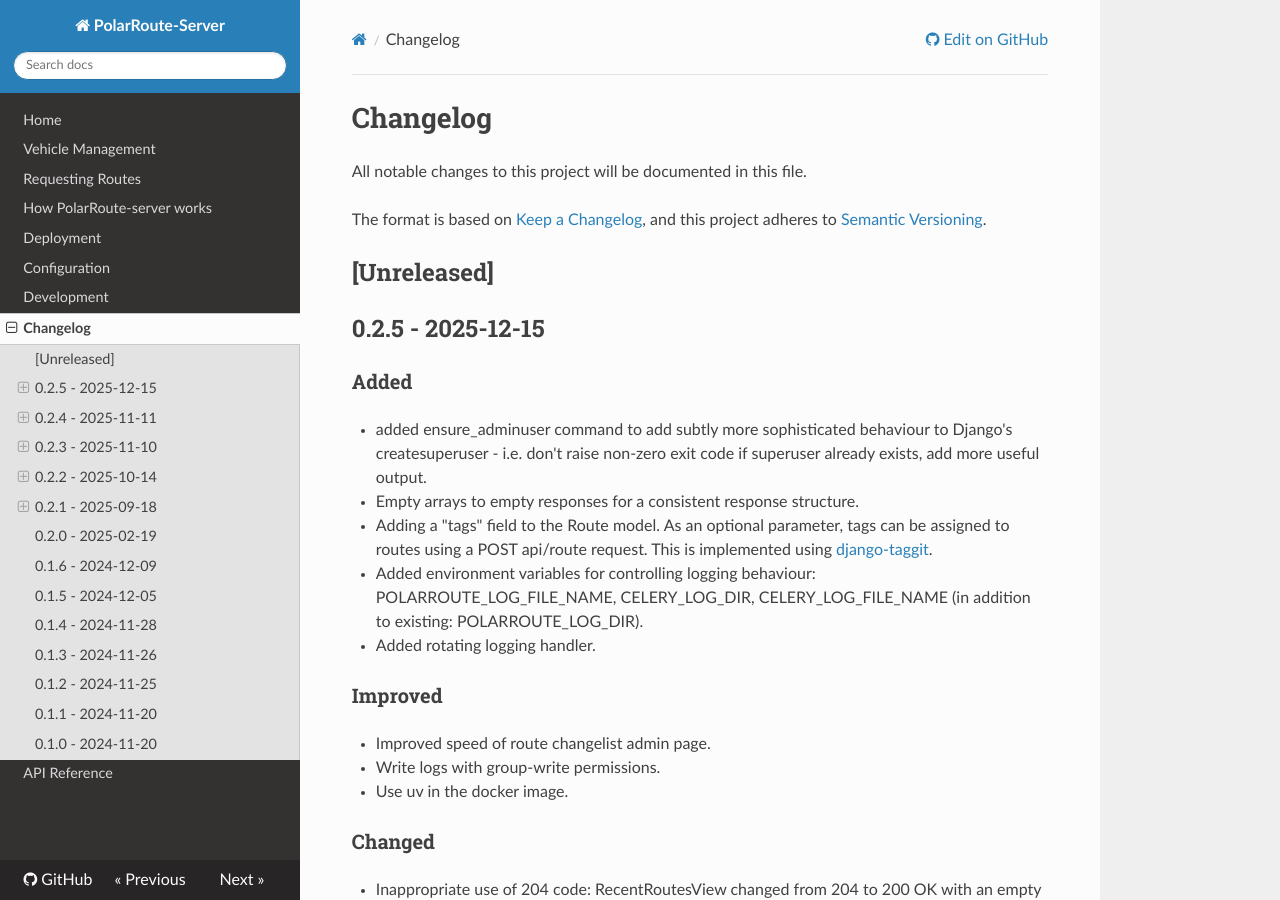
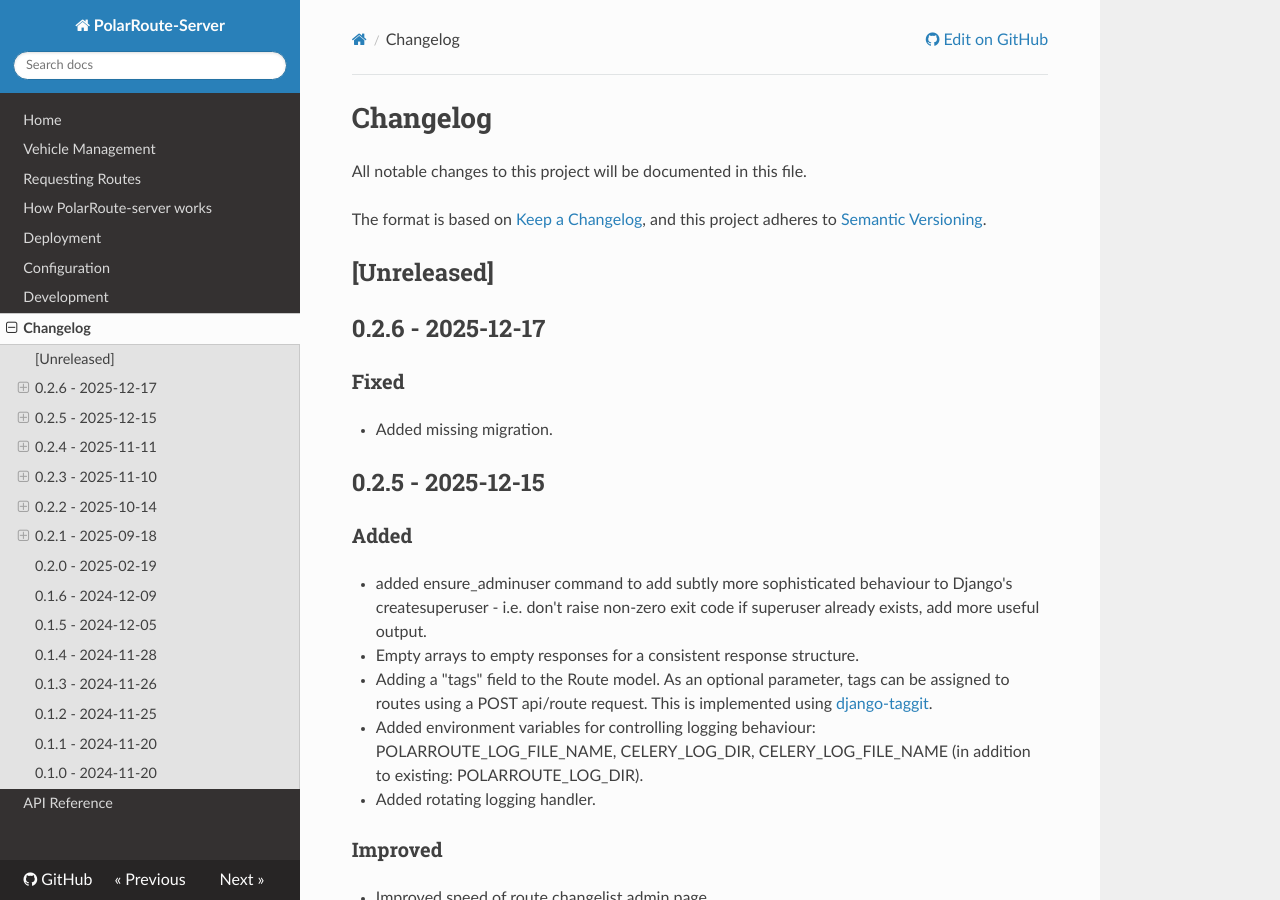
Before and after one commit to bas-amop/PolarRoute-server, an MkDocs documentation site: the page built from docs/changelog.md, in a window 1280 px wide and 900 px high. Built offline with MkDocs 1.6.1, drawn with Linux system fonts in a browser that asks for light colours; nearby versions of some CDN libraries.

Commit message:
release v0.2.6

```diff
--- a/CHANGELOG.md
+++ b/CHANGELOG.md
@@ -6,6 +6,12 @@
 and this project adheres to [Semantic Versioning](https://semver.org/spec/v2.0.0.html).
 
 ## [Unreleased]
+
+## 0.2.6 - 2025-12-17
+
+### Fixed
+- Added missing migration.
+
 
 ## 0.2.5 - 2025-12-15
 
--- a/docs/apischema.yml
+++ b/docs/apischema.yml
@@ -1,7 +1,7 @@
 openapi: 3.0.3
 info:
   title: PolarRoute-Server
-  version: 0.2.5
+  version: 0.2.6
   description: Backend server for serving PolarRoute and MeshiPhi assets
 paths:
   /api/evaluate_route:
--- a/pyproject.toml
+++ b/pyproject.toml
@@ -11,7 +11,7 @@
 description = "Backend server for serving PolarRoute and MeshiPhi assets and managing their calcuation using Django & Celery."
 readme = "README.md"
 license = {file = "LICENSE"}
-version = "0.2.5"
+version = "0.2.6"
 requires-python = ">= 3.10"
 dependencies = [
     "celery",
```
